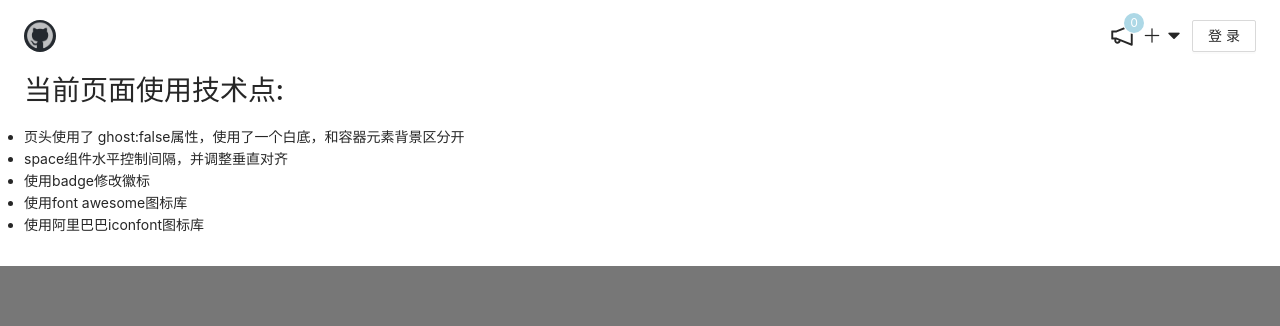
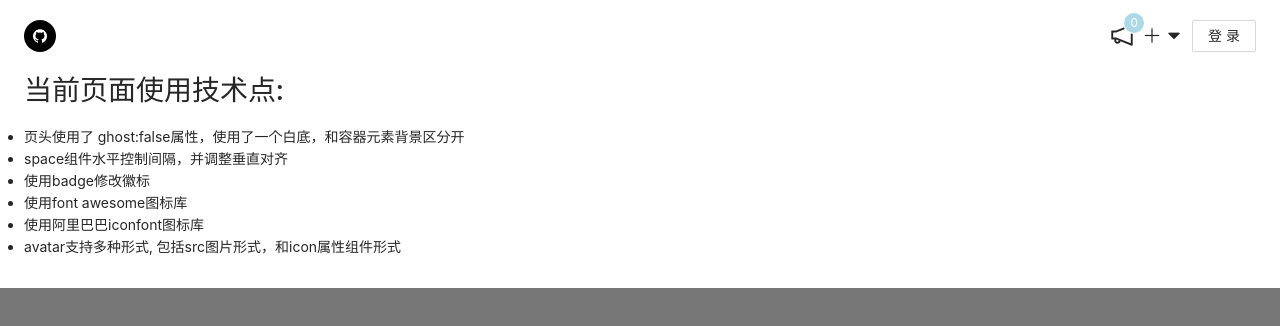
Before and after one commit to gaowujian/mimic-github-repo, a React (Create React App) app: page / in a window 1280 px wide. Shown: the top 326 px of the page. Built offline with nearby package versions, Linux system fonts and the light colour scheme.

Commit message:
使用icfont替代了png

```diff
--- a/src/App.tsx
+++ b/src/App.tsx
@@ -9,7 +9,7 @@ function App() {
   return (
     <PageHeader
       ghost={false}
-      avatar={{ src: logo }}
+      avatar={{ icon: <span className="iconfont icon-github-fill"></span>, style: { background: "black" } }}
       extra={
         <Space>
           <Badge overflowCount={5} count={0} showZero={true} color={"lightblue"}>
@@ -46,6 +46,7 @@ function App() {
         <li>使用badge修改徽标</li>
         <li>使用font awesome图标库</li>
         <li>使用阿里巴巴iconfont图标库</li>
+        <li>avatar支持多种形式, 包括src图片形式，和icon属性组件形式</li>
       </ul>
     </PageHeader>
   );
```
